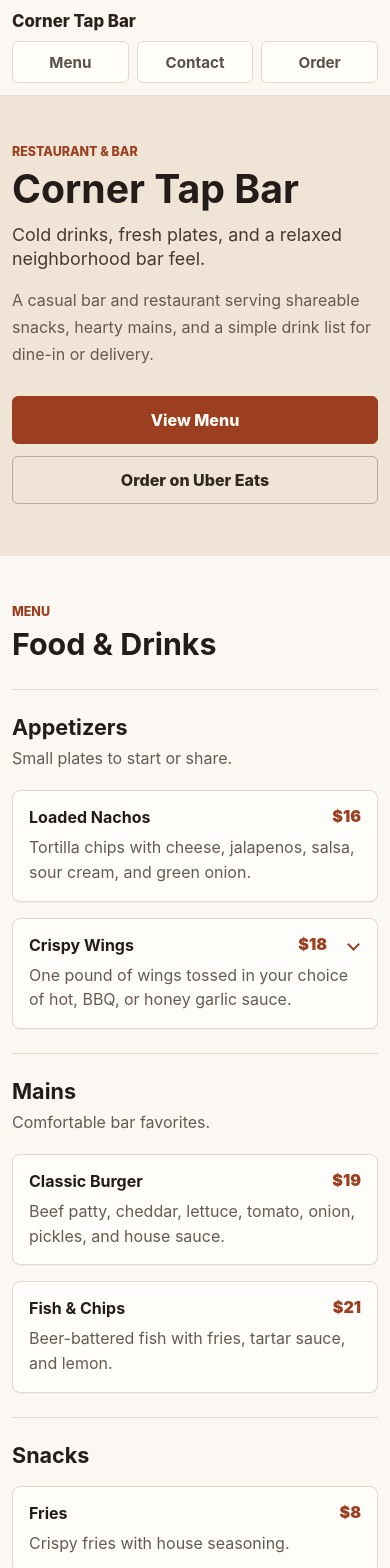
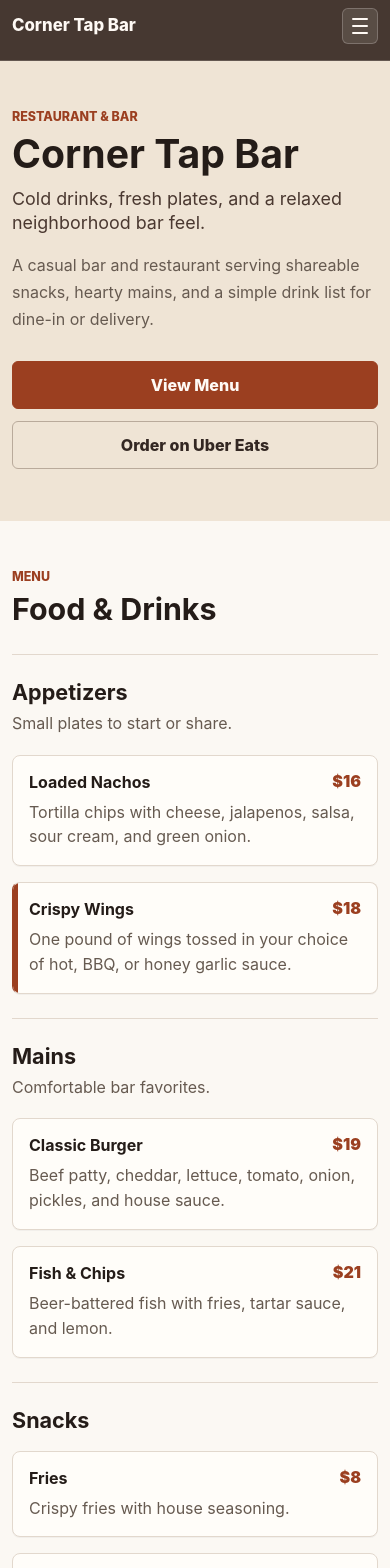
Before and after one commit to joe-zyc/parkdale-breakfast-bar, a React (Vite) app: page / in a window 390 px wide. Shown: the top 1568 px of the page. Built offline with nearby package versions, Linux system fonts and the light colour scheme.

Commit message:
chore: commit

```diff
--- a/src/App.jsx
+++ b/src/App.jsx
@@ -10,7 +10,7 @@ export default function App() {
 
   return (
     <div className={`app-shell view-${viewportType}`}>
-      <Header site={site} />
+      <Header site={site} isPhone={isPhone} />
 
       <main>
         <section className="hero" id="home">
--- a/src/components/Header.jsx
+++ b/src/components/Header.jsx
@@ -1,14 +1,46 @@
-export default function Header({ site }) {
+import { useEffect, useState } from 'react';
+
+export default function Header({ site, isPhone }) {
+  const [isMenuOpen, setIsMenuOpen] = useState(false);
+
+  useEffect(() => {
+    if (!isPhone && isMenuOpen) {
+      setIsMenuOpen(false);
+    }
+  }, [isPhone, isMenuOpen]);
+
+  const navLinksClass = isMenuOpen ? 'nav-links is-open' : 'nav-links';
+
   return (
     <header className="site-header">
       <nav className="container nav" aria-label="Main navigation">
-        <a className="brand" href="#home">
-          {site.name}
-        </a>
-        <div className="nav-links">
-          <a href="#menu">Menu</a>
-          <a href="#contact">Contact</a>
-          <a href={site.uberEatsUrl} target="_blank" rel="noreferrer">
+        <div className="nav-top">
+          <a className="brand" href="#home" onClick={() => setIsMenuOpen(false)}>
+            {site.name}
+          </a>
+          {isPhone ? (
+            <button
+              className="nav-toggle"
+              type="button"
+              aria-expanded={isMenuOpen}
+              aria-label={isMenuOpen ? 'Close navigation menu' : 'Open navigation menu'}
+              onClick={() => setIsMenuOpen((current) => !current)}
+            >
+              <span />
+              <span />
+              <span />
+            </button>
+          ) : null}
+        </div>
+
+        <div className={navLinksClass}>
+          <a href="#menu" onClick={() => setIsMenuOpen(false)}>
+            Menu
+          </a>
+          <a href="#contact" onClick={() => setIsMenuOpen(false)}>
+            Contact
+          </a>
+          <a href={site.uberEatsUrl} target="_blank" rel="noreferrer" onClick={() => setIsMenuOpen(false)}>
             Order
           </a>
         </div>
--- a/src/components/MenuItem.jsx
+++ b/src/components/MenuItem.jsx
@@ -2,7 +2,7 @@ import { useEffect, useState } from 'react';
 
 export default function MenuItem({ item, isPhone }) {
   const [isPhotoExpanded, setIsPhotoExpanded] = useState(false);
-  const shouldUseDropdownImage = Boolean(item.image && isPhone);
+  const shouldUsePhoneImageToggle = Boolean(item.image && isPhone);
 
   useEffect(() => {
     if (!isPhone && isPhotoExpanded) {
@@ -10,9 +10,29 @@ export default function MenuItem({ item, isPhone }) {
     }
   }, [isPhone, isPhotoExpanded]);
 
+  function togglePhoto() {
+    if (shouldUsePhoneImageToggle) {
+      setIsPhotoExpanded((current) => !current);
+    }
+  }
+
+  function handleKeyDown(event) {
+    if (event.key === 'Enter' || event.key === ' ') {
+      event.preventDefault();
+      togglePhoto();
+    }
+  }
+
   return (
-    <article className={item.image ? 'menu-item with-image' : 'menu-item'}>
-      {item.image && !shouldUseDropdownImage ? (
+    <article
+      className={item.image ? 'menu-item with-image' : 'menu-item'}
+      role={shouldUsePhoneImageToggle ? 'button' : undefined}
+      tabIndex={shouldUsePhoneImageToggle ? 0 : undefined}
+      aria-expanded={shouldUsePhoneImageToggle ? isPhotoExpanded : undefined}
+      onClick={togglePhoto}
+      onKeyDown={shouldUsePhoneImageToggle ? handleKeyDown : undefined}
+    >
+      {item.image && !shouldUsePhoneImageToggle ? (
         <img className="menu-item-image" src={item.image} alt={item.name} loading="lazy" />
       ) : null}
 
@@ -21,22 +41,11 @@ export default function MenuItem({ item, isPhone }) {
           <h4>{item.name}</h4>
           <div className="menu-item-meta">
             <span>{item.price}</span>
-            {shouldUseDropdownImage ? (
-              <button
-                className="photo-button"
-                type="button"
-                aria-expanded={isPhotoExpanded}
-                aria-label={isPhotoExpanded ? `Hide ${item.name} photo` : `Show ${item.name} photo`}
-                onClick={() => setIsPhotoExpanded((current) => !current)}
-              >
-                <span className="photo-button-icon" aria-hidden="true" />
-              </button>
-            ) : null}
           </div>
         </div>
         {item.description ? <p>{item.description}</p> : null}
 
-        {shouldUseDropdownImage ? (
+        {shouldUsePhoneImageToggle ? (
           <div className={isPhotoExpanded ? 'photo-dropdown is-open' : 'photo-dropdown'}>
             <img src={item.image} alt={item.name} loading="lazy" />
           </div>
--- a/src/styles.css
+++ b/src/styles.css
@@ -39,8 +39,8 @@ a {
   position: sticky;
   top: 0;
   z-index: 10;
-  border-bottom: 1px solid #e5ded4;
-  background: rgba(251, 248, 243, 0.95);
+  border-bottom: 1px solid rgba(255, 250, 245, 0.16);
+  background: rgba(64, 50, 43, 0.97);
   backdrop-filter: blur(8px);
 }
 
@@ -52,8 +52,14 @@ a {
   gap: 16px;
 }
 
+.nav-top {
+  display: flex;
+  align-items: center;
+  justify-content: space-between;
+}
+
 .brand {
-  color: #2c201b;
+  color: #fffaf5;
   font-size: 1.05rem;
   font-weight: 800;
   line-height: 1.15;
@@ -64,7 +70,7 @@ a {
   display: flex;
   align-items: center;
   gap: 18px;
-  color: #5c5148;
+  color: #f3e5d6;
   font-size: 0.95rem;
   font-weight: 700;
   white-space: nowrap;
@@ -78,7 +84,11 @@ a {
 }
 
 .nav-links a:hover {
-  color: #9b3f20;
+  color: #ffd0b8;
+}
+
+.nav-toggle {
+  display: none;
 }
 
 .hero {
@@ -210,6 +220,7 @@ h4 {
 }
 
 .menu-item {
+  position: relative;
   display: flex;
   min-height: 128px;
   overflow: hidden;
@@ -232,6 +243,10 @@ h4 {
   margin-bottom: 8px;
 }
 
+.menu-item-header h4 {
+  min-width: 0;
+}
+
 .menu-item-meta {
   display: inline-flex;
   flex: 0 0 auto;
@@ -250,10 +265,6 @@ h4 {
   margin-bottom: 0;
   color: #665a50;
   line-height: 1.55;
-}
-
-.photo-button {
-  display: none;
 }
 
 .menu-item-image {
@@ -320,7 +331,7 @@ h4 {
 }
 
 .view-phone .site-header {
-  position: static;
+  position: sticky;
 }
 
 .view-phone .actions,
@@ -334,42 +345,31 @@ h4 {
 
 .view-phone .menu-item.with-image {
   flex-direction: row;
+  border-left-color: #9b3f20;
+  cursor: pointer;
+  transition:
+    border-color 180ms ease,
+    box-shadow 180ms ease;
 }
 
-.view-phone .photo-button {
-  display: inline-flex;
-  align-items: center;
-  justify-content: center;
-  width: 32px;
-  min-height: 32px;
-  margin: -6px -8px -6px 0;
-  padding: 0;
-  border: 0;
-  border-radius: 6px;
-  background: transparent;
-  color: #6d4d3e;
-  font: inherit;
-  font-weight: 800;
-  line-height: 1.15;
-  transition: color 180ms ease;
+.view-phone .menu-item.with-image:focus-visible {
+  outline: 3px solid rgba(155, 63, 32, 0.22);
+  outline-offset: 3px;
 }
 
-.view-phone .photo-button:hover,
-.view-phone .photo-button:focus-visible {
-  color: #9b3f20;
+.view-phone .menu-item.with-image[aria-expanded='true'] {
+  border-color: #caa58f;
+  box-shadow: 0 8px 24px rgba(45, 37, 32, 0.08);
 }
 
-.photo-button-icon {
-  width: 9px;
-  height: 9px;
-  border-right: 2px solid currentColor;
-  border-bottom: 2px solid currentColor;
-  transform: rotate(45deg);
-  transition: transform 220ms ease;
-}
-
-.photo-button[aria-expanded='true'] .photo-button-icon {
-  transform: rotate(225deg);
+.view-phone .menu-item.with-image::before {
+  position: absolute;
+  top: 0;
+  bottom: 0;
+  left: 0;
+  width: 5px;
+  background: #9b3f20;
+  content: "";
 }
 
 .photo-dropdown {
@@ -389,7 +389,7 @@ h4 {
 .photo-dropdown.is-open {
   grid-template-rows: 1fr;
   opacity: 1;
-  margin-top: 10px;
+  margin-top: 12px;
 }
 
 .photo-dropdown img {
@@ -410,16 +410,56 @@ h4 {
 
 @media (max-width: 760px) {
   .site-header {
-    position: static;
+    position: sticky;
   }
 
   .nav {
-    align-items: flex-start;
+    align-items: stretch;
     flex-direction: column;
     justify-content: center;
     min-height: auto;
-    padding: 12px 0;
-    gap: 10px;
+    padding: 8px 0;
+    gap: 8px;
+  }
+
+  .nav-top {
+    width: 100%;
+  }
+
+  .nav-toggle {
+    display: inline-flex;
+    align-items: center;
+    justify-content: center;
+    flex-direction: column;
+    width: 36px;
+    min-height: 36px;
+    gap: 5px;
+    border: 1px solid rgba(255, 250, 245, 0.22);
+    border-radius: 6px;
+    background: rgba(255, 250, 245, 0.1);
+    color: #fffaf5;
+  }
+
+  .nav-toggle span {
+    width: 16px;
+    height: 2px;
+    border-radius: 999px;
+    background: currentColor;
+    transition:
+      transform 180ms ease,
+      opacity 180ms ease;
+  }
+
+  .nav-toggle[aria-expanded='true'] span:nth-child(1) {
+    transform: translateY(7px) rotate(45deg);
+  }
+
+  .nav-toggle[aria-expanded='true'] span:nth-child(2) {
+    opacity: 0;
+  }
+
+  .nav-toggle[aria-expanded='true'] span:nth-child(3) {
+    transform: translateY(-7px) rotate(-45deg);
   }
 
   .nav-links {
@@ -427,14 +467,25 @@ h4 {
     grid-template-columns: repeat(3, 1fr);
     width: 100%;
     gap: 8px;
+    max-height: 0;
+    overflow: hidden;
+    opacity: 0;
+    transition:
+      max-height 220ms ease,
+      opacity 180ms ease;
+  }
+
+  .nav-links.is-open {
+    max-height: 52px;
+    opacity: 1;
   }
 
   .nav-links a {
     justify-content: center;
-    min-height: 42px;
-    border: 1px solid #e2d8cd;
+    min-height: 36px;
+    border: 1px solid rgba(255, 250, 245, 0.22);
     border-radius: 6px;
-    background: #fffdf9;
+    background: rgba(255, 250, 245, 0.1);
   }
 
   .hero {
@@ -544,6 +595,11 @@ h4 {
 
   .menu-item-header {
     align-items: flex-start;
-    flex-direction: column;
+    flex-direction: row;
+    gap: 10px;
+  }
+
+  .menu-item-meta {
+    margin-left: auto;
   }
 }
```
